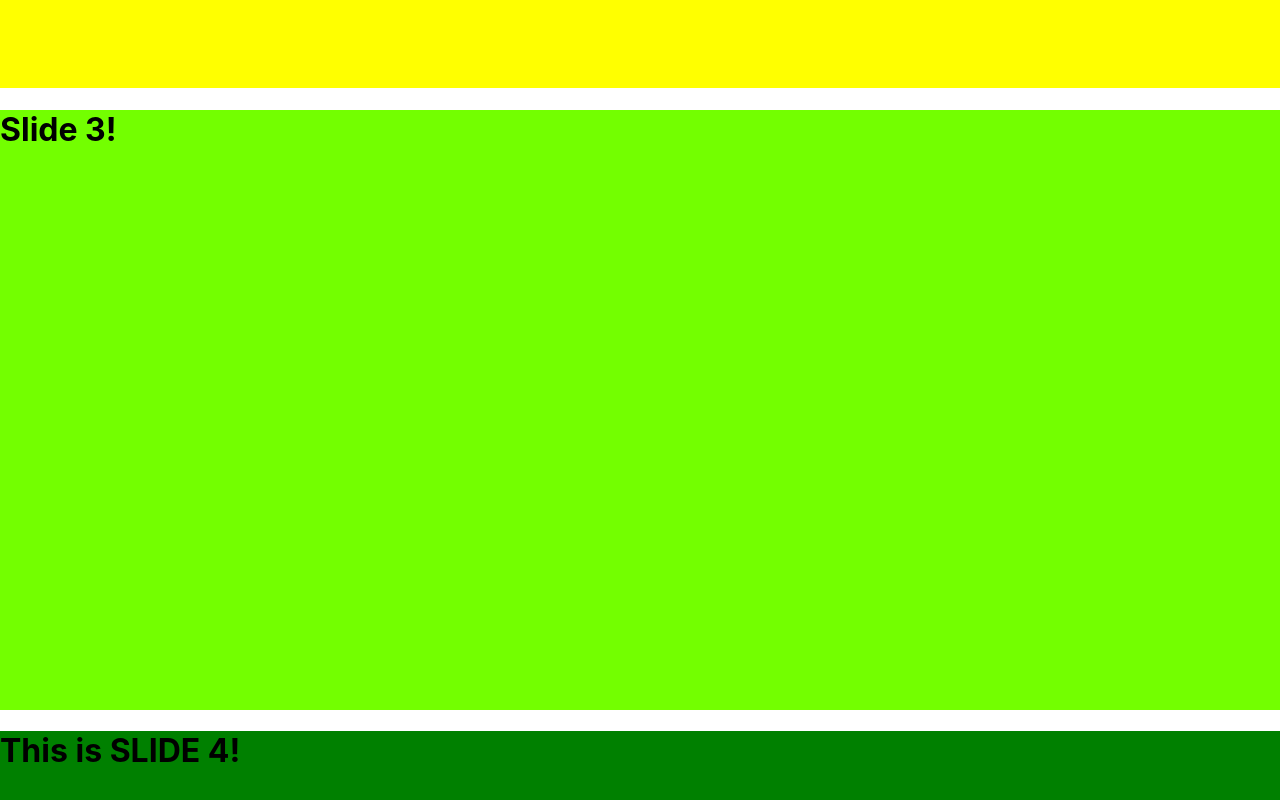
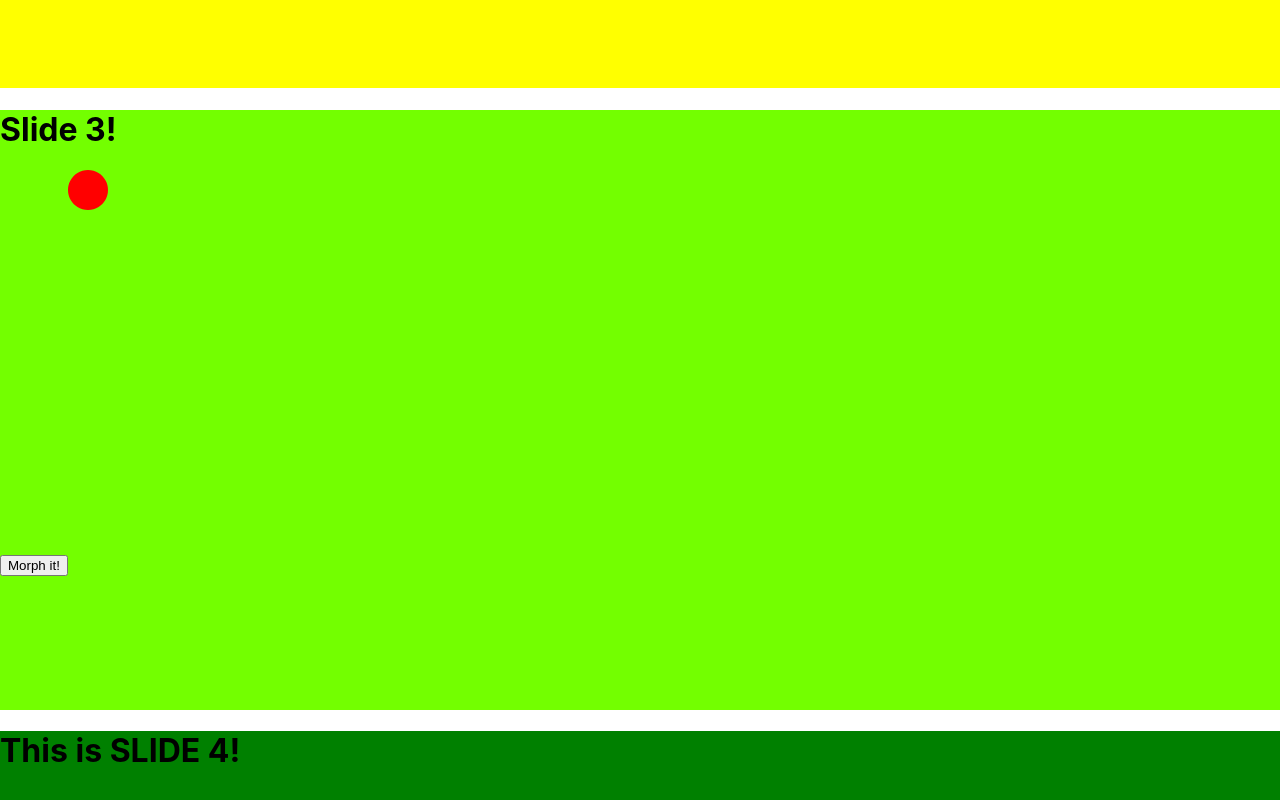
Before and after one commit to CodingMoore/react-anime-test, a React (Create React App) app: page / in a window 1280 px wide. Shown: the part 1815-2615 px from the top of the page. Built offline with nearby package versions, Linux system fonts and the light colour scheme.

Commit message:
add basic morph animation to Slide3
Co-authored-by: Nathan Schrader <natecschrader@gmail.com>

```diff
--- a/src/components/Slide3.js
+++ b/src/components/Slide3.js
@@ -1,13 +1,39 @@
+import anime, { path } from "animejs";
 import React from "react";
 import './Slide3.styles.css';
 
 
 function Slide3() {
 
+  // function morphIt() {
+  //   anime({
+  //     targets: ".el3",
+  //     points: [
+  //       { value: [
+  //         "M389.159 145.032C400.493 106.634 383.381 69.6488 356.349 43.0809C326.902 14.1385 270.685 -1.49951 215.207 1.06845C200.616 1.74388 180.911 7.94698 173.376 22.0821C166.746 34.519 173.503 47.9295 175.955 60.469C179.708 79.6655 164.074 90.6381 147.681 95.9098C116.707 105.869 83.2863 104.872 52.1267 114.257C25.3277 122.329 -15.4507 145.291 6.02892 178.299C15.8841 193.444 33.2582 201.116 49.9857 206.043C68.1643 211.398 86.9339 214.811 105.666 217.535C144.518 223.186 184.289 227.461 223.512 229.362C258.549 231.059 294.592 228.367 326.84 213.473C355.847 200.076 379.973 176.155 389.159 145.032Z"]
+  //       }],
+  //       easing: "easeOutQuad",
+  //       duration: 2000,
+  //   })
+  // }
+
+  function morphIt() {
+    anime({
+      targets: ".el3",
+      d: "M389.159 145.032C400.493 106.634 383.381 69.6488 356.349 43.0809C326.902 14.1385 270.685 -1.49951 215.207 1.06845C200.616 1.74388 180.911 7.94698 173.376 22.0821C166.746 34.519 173.503 47.9295 175.955 60.469C179.708 79.6655 164.074 90.6381 147.681 95.9098C116.707 105.869 83.2863 104.872 52.1267 114.257C25.3277 122.329 -15.4507 145.291 6.02892 178.299C15.8841 193.444 33.2582 201.116 49.9857 206.043C68.1643 211.398 86.9339 214.811 105.666 217.535C144.518 223.186 184.289 227.461 223.512 229.362C258.549 231.059 294.592 228.367 326.84 213.473C355.847 200.076 379.973 176.155 389.159 145.032Z",
+      easing: "easeOutQuad",
+      duration: 2000,
+    })
+  }
 
   return (
     <div className="slide3">
       <h1>Slide 3!</h1>
+      <button onClick={morphIt}>Morph it!</button>
+      {/* <button onClick={morphItBack}>Morph it back!</button> */}
+      <svg width="400" height="400" viewBox="0 0 400 400">
+        <path className="el3" fill="#F00" d="M40 20C40 23.6429 39.0261 27.0583 37.3244 30C35.6733 32.8542 33.3372 35.2624 30.5408 37C27.4803 38.9017 23.8684 40 20 40C16.1316 40 12.5197 38.9017 9.45915 37C6.66281 35.2624 4.32669 32.8542 2.67564 30C0.973943 27.0583 0 23.6429 0 20C0 16.7628 0.769115 13.7052 2.13458 11C3.79652 7.70747 6.34187 4.93697 9.45915 3C12.5197 1.09827 16.1316 0 20 0C23.8684 0 27.4803 1.09827 30.5408 3C33.6581 4.93697 36.2035 7.70747 37.8654 11C39.2309 13.7052 40 16.7628 40 20Z"/>
+      </svg>
     </div>
   );
 }
```
